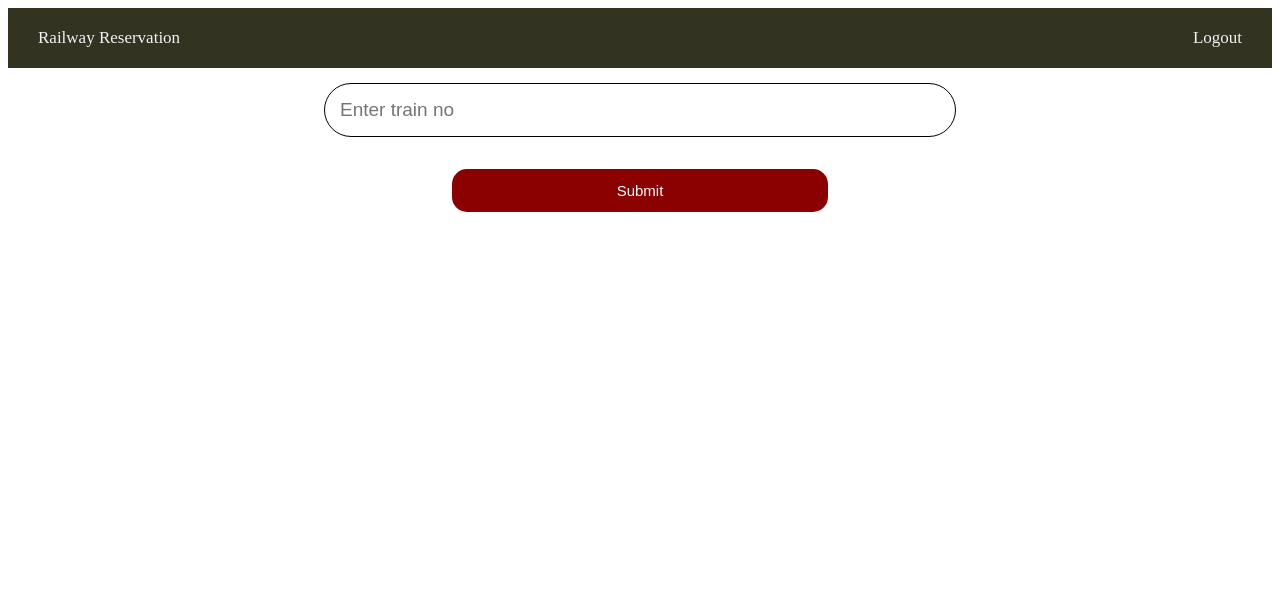
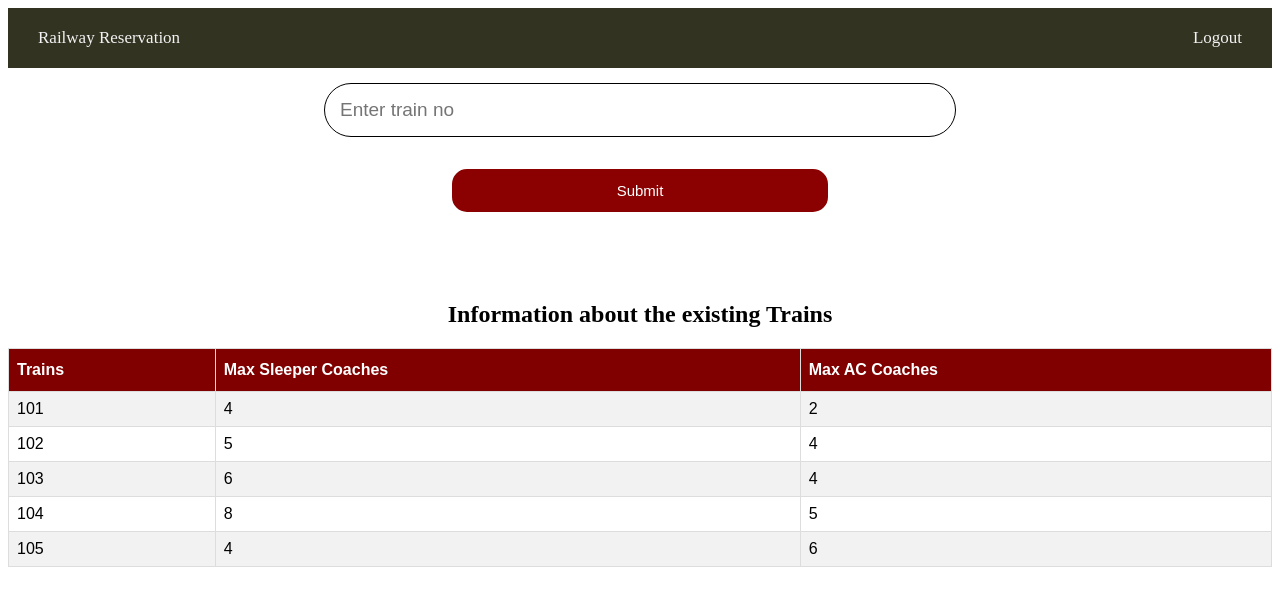
Before and after one commit to harshagarg09/Railway-Management-System, a PHP site: page /admin/dashboard.php in a window 1280 px wide. Shown: the top 606 px of the page. Run offline with PHP 8.4, Linux system fonts and the light colour scheme; data comes from the database, SQL or seed files in the repository; some libraries are stand-ins or nearby versions.

Commit message:
Update dashboard.php

```diff
--- a/admin/dashboard.php
+++ b/admin/dashboard.php
@@ -31,6 +31,28 @@
                 <input type="text" name="trainNo" placeholder="Enter train no" required>
                 <input class="btn" type="submit" name="submit" value="Submit">
             </form>
+<br>
+<br>
+<h2 align='center'>Information about the existing Trains </h2>
+<table id="customers">
+  <tr>
+    <th>Trains</th>
+    <th>Max Sleeper Coaches</th>
+    <th>Max AC Coaches</th>
+  </tr>
+  <?php
+	$qur="SELECT * FROM `train`";
+	$res=mysqli_query($conn,$qur);
+	if(mysqli_num_rows($res)>0){
+		while($data=mysqli_fetch_array($res)){ ?>
+			<tr>
+			<td><?php echo $data['db_trainNo']; ?></td>
+			<td><?php echo $data['db_Sleeper']; ?></td>
+			<td><?php echo $data['db_AC']; ?></td>
+			</tr>
+	<?php }
+	} ?>
+</table>
 </body>
 </html>
 <?php include('scripts.php');?>
```
